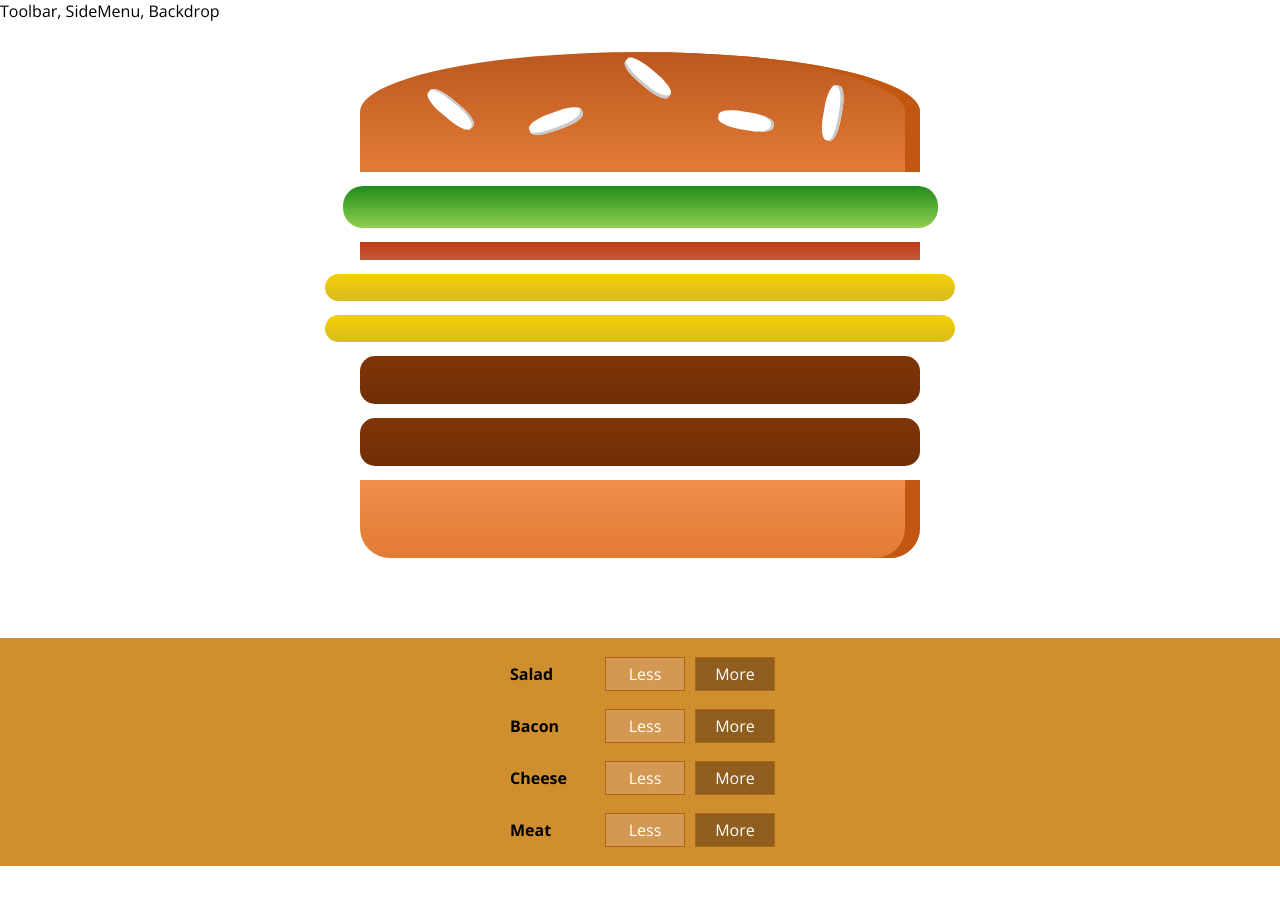
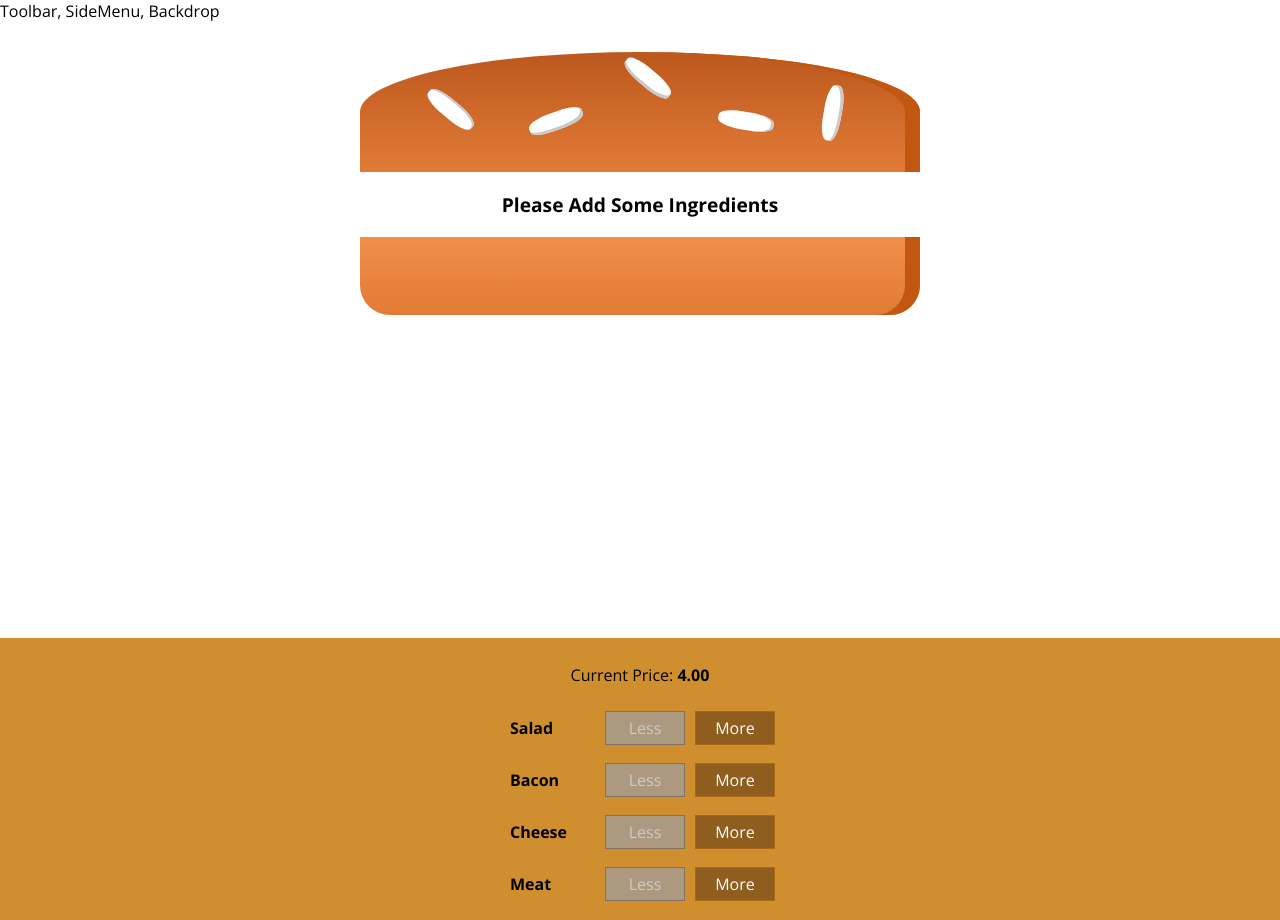
Before and after one commit to lavr001/react_burger, a React (Create React App) app: page / in a window 1280 px wide. Before the commit the page ends 866 px from the top, so only its background shows below. Built offline with nearby package versions, Linux system fonts and the light colour scheme.

Commit message:
build controls are done

```diff
--- a/src/components/Burger/BuildControls/BuildControl/BuildControl.js
+++ b/src/components/Burger/BuildControls/BuildControl/BuildControl.js
@@ -5,8 +5,10 @@ const build_control = props => {
   return (
     <div className={classes.BuildControl}>
       <div className={classes.Label}>{props.label}</div>
-      <button className={classes.Less}>Less</button>
-      <button className={classes.More}>More</button>
+      <button className={classes.Less}
+        onClick={props.removed}
+        disabled={props.disabled}>Less</button>
+      <button className={classes.More} onClick={props.added}>More</button>
     </div>
   )
 }
--- a/src/components/Burger/BuildControls/BuildControls.js
+++ b/src/components/Burger/BuildControls/BuildControls.js
@@ -12,8 +12,15 @@ const controls = [
 const build_controls = props => {
   return (
     <div className={classes.BuildControls}>
+      <p>Current Price: <b>{props.price.toFixed(2)}</b></p>
       {controls.map(ctrl => (
-        <BuildControl key={ctrl.label} label={ctrl.label} />
+        <BuildControl
+          key={ctrl.label}
+          label={ctrl.label}
+          added={() => props.ingredient_added(ctrl.type)}
+          removed={() => props.ingredient_removed(ctrl.type)}
+          disabled={props.ingredients[ctrl.type] === 0 ? true : false}
+        />
       ))}
     </div>
   )
--- a/src/containers/BurgerBuilder/BurgerBuilder.js
+++ b/src/containers/BurgerBuilder/BurgerBuilder.js
@@ -1,15 +1,41 @@
 import React, { Component } from 'react';
 import Burger from '../../components/Burger/Burger';
 import BuildControls from '../../components/Burger/BuildControls/BuildControls';
+
+const INGREDIENT_PRICES = {
+  salad: 0.5,
+  cheese: 0.4,
+  meat: 1.3,
+  bacon: 0.7
+}
 
 class BurgerBuilder extends Component {
 
   state = {
     ingredients: {
-      salad: 1,
-      bacon: 1,
-      cheese: 2,
-      meat: 2
+      salad: 0,
+      bacon: 0,
+      cheese: 0,
+      meat: 0
+    },
+    total_price: 4
+  }
+
+  add_ingredient = type => {
+    const updated_count = this.state.ingredients[type] + 1;
+    const updated_ingredients = {...this.state.ingredients};
+    updated_ingredients[type] = updated_count;
+    const new_price = this.state.total_price + INGREDIENT_PRICES[type];
+    this.setState({ingredients: updated_ingredients, total_price: new_price});
+  }
+
+  remove_ingredient = type => {
+    if (this.state.ingredients[type] > 0) {
+      const updated_count = this.state.ingredients[type] - 1;
+      const updated_ingredients = {...this.state.ingredients};
+      updated_ingredients[type] = updated_count;
+      const new_price = this.state.total_price - INGREDIENT_PRICES[type];
+      this.setState({ingredients: updated_ingredients, total_price: new_price});
     }
   }
 
@@ -17,7 +43,12 @@ class BurgerBuilder extends Component {
     return (
       <>
         <Burger ingredients={this.state.ingredients} />
-        <BuildControls />
+        <BuildControls
+          ingredient_added={this.add_ingredient}
+          ingredient_removed={this.remove_ingredient}
+          ingredients={this.state.ingredients}
+          price={this.state.total_price}
+        />
       </>
     );
   }
```
